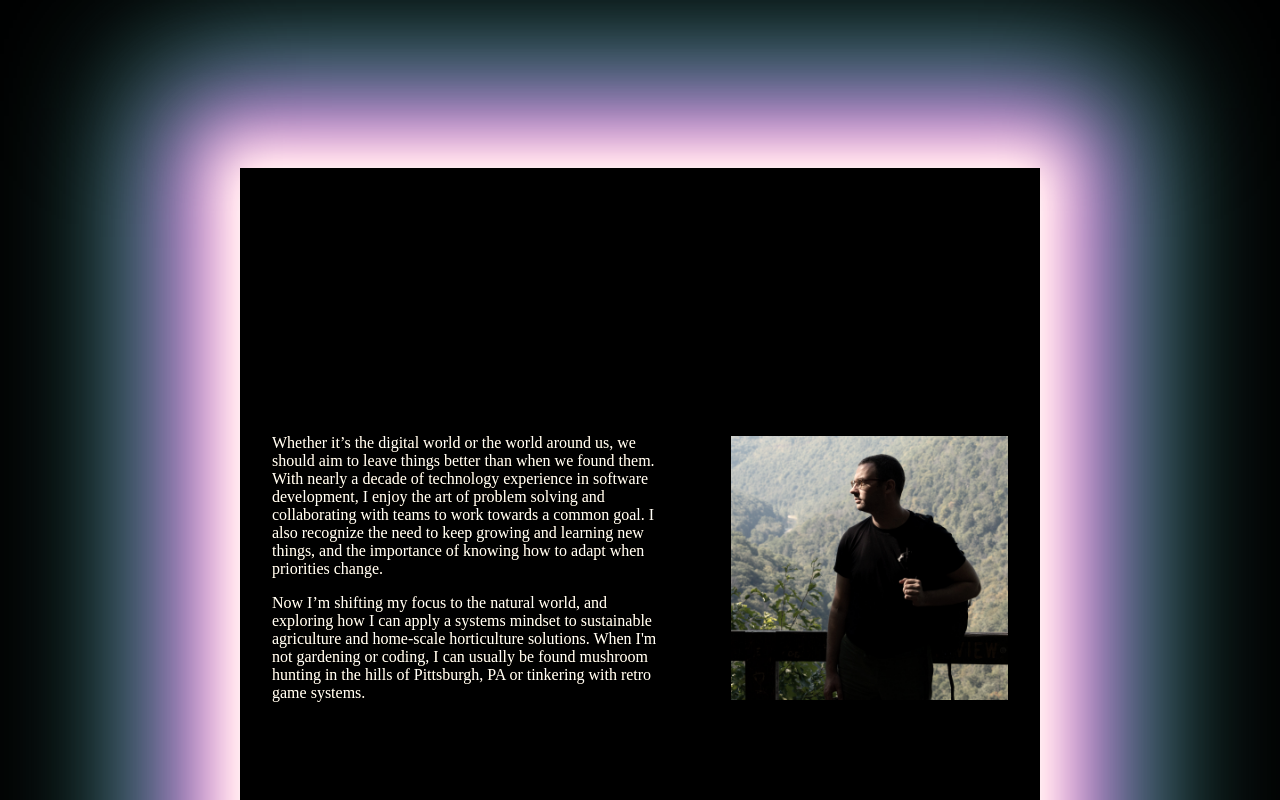
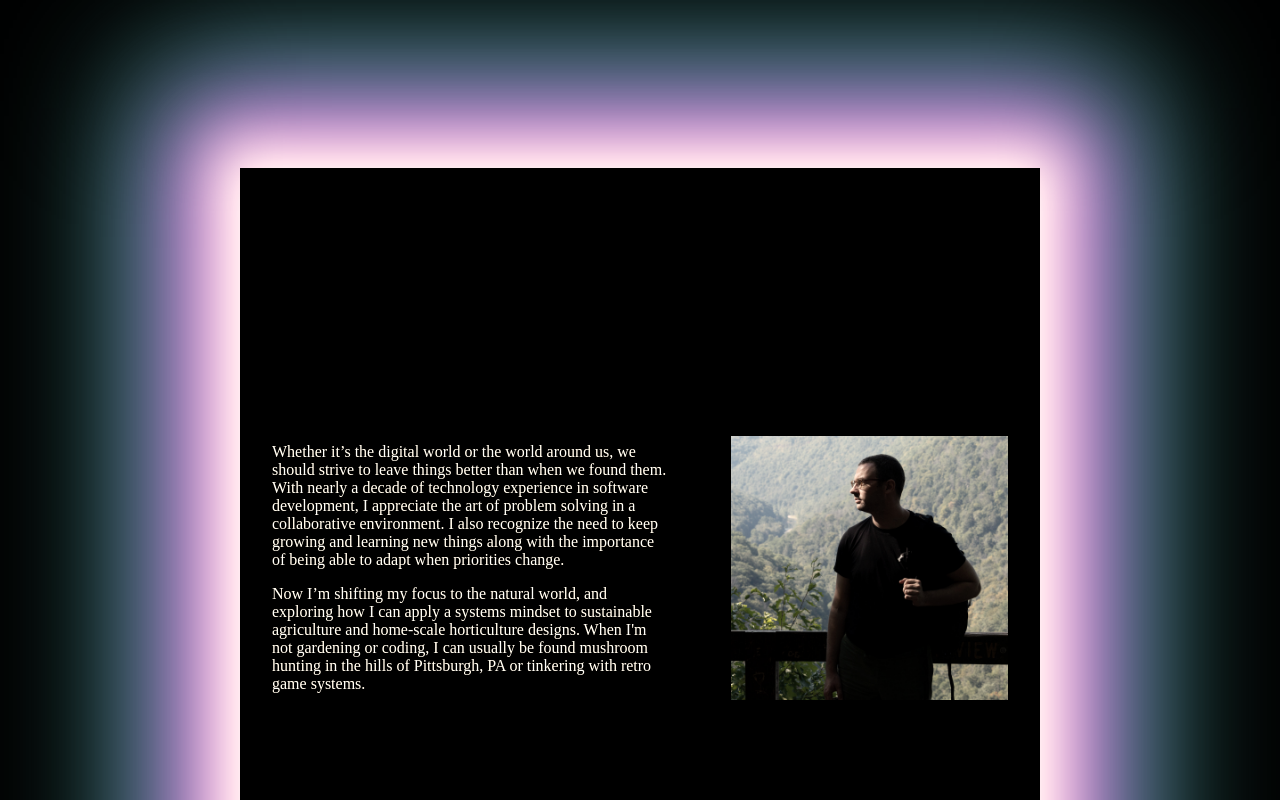
Before and after one commit to cobbettn/cobbettn.github.io, a React (Vite) app: page / in a window 1280 px wide. Both pictures are taken after a click on the element 340 px from the left and 268 px from the top of the page. Shown: the top 800 px of the page. Built offline with nearby package versions, Linux system fonts and the light colour scheme.

Commit message:
cleanup, reordering channels

```diff
--- a/package.json
+++ b/package.json
@@ -14,7 +14,6 @@
   "dependencies": {
     "@emotion/react": "^11.10.6",
     "@emotion/styled": "^11.10.6",
-    "@mui/material": "^5.12.1",
     "react": "^18.2.0",
     "react-dom": "^18.2.0"
   },
--- a/src/App.tsx
+++ b/src/App.tsx
@@ -1,13 +1,14 @@
 import { useState } from 'react'
 import AllChannels from './components/allChannels/AllChannels'
 import { channels } from './data'
-import Bio from './components/bio/Bio'
+import Bio from './components/views/bio/Bio'
 import { Channels } from './data'
 
 
 function App() {
   const [view, setView] = useState<Channels | null>(null);
 
+  // each view navigates back to the 4x4 grid when clicked
   const View = ({children}: any) => {
     return <div onClick={() => setView(null)}>{children}</div>
   }
--- a/src/components/allChannels/AllChannels.tsx
+++ b/src/components/allChannels/AllChannels.tsx
@@ -1,6 +1,6 @@
 import { IChannel } from "../../data";
 
-import Channel from "../channel/Channel";
+import Channel from "./channel/Channel";
 
 interface AllChannelsProps {
   channels: (IChannel | undefined)[],
--- a/src/components/bio/Bio.tsx
+++ b/src/components/views/bio/Bio.tsx
@@ -1,24 +1,22 @@
-import me from '../../assets/images/me.jpg'
+import me from '../../../assets/images/me.jpg'
 import React from 'react';
 
 const Bio = () => {
   return (
     <div className='container channel-container'>
-
       <div>
         <p>
           Whether it’s the digital world or the world around us, we
-          should aim to leave things better than when we found them. With
+          should strive to leave things better than when we found them. With
           nearly a decade of technology experience in software development, I
-          enjoy the art of problem solving and collaborating with teams to
-          work towards a common goal. I also recognize the need to keep growing
-          and learning new things, and the importance of knowing how to adapt
-          when priorities change.
+          appreciate the art of problem solving in a collaborative environment.
+          I also recognize the need to keep growing and learning new things
+          along with the importance of being able to adapt when priorities change.
         </p>
         <p>
           Now I’m shifting my focus to the natural world, and exploring how I
           can apply a systems mindset to sustainable agriculture and home-scale
-          horticulture solutions. When I'm not gardening or coding, I can
+          horticulture designs. When I'm not gardening or coding, I can
           usually be found mushroom hunting in the hills of Pittsburgh, PA or
           tinkering with retro game systems.
         </p>
--- a/src/data.ts
+++ b/src/data.ts
@@ -1,4 +1,4 @@
-import githubLogo from './assets/images/githubLogo.png'
+import githubLogo from './assets/images/github.png'
 import linkedinLogo from './assets/images/linkedin.png'
 import colorBars from './assets/images/colorBars.png'
 import resumeIcon from './assets/images/resumeIcon.png'
@@ -63,19 +63,19 @@ export const channels: (IChannel | undefined)[] = [
     image: colorBars,
   },
   {
-    name: 'code',
-    image: codeIcon,
-    link: 'https://github.com/cobbettn/cobbettn.github.io',
-    description: 'github repository for this website'
+    name: 'inaturalist',
+    description: 'inaturalist',
+    image: inat,
+    link: "https://www.inaturalist.org/people/skatepunk"
   },
   undefined,
 
   // row 4
   {
-    name: 'inaturalist',
-    description: 'inaturalist',
-    image: inat,
-    link: "https://www.inaturalist.org/people/skatepunk"
+    name: 'code',
+    image: codeIcon,
+    link: 'https://github.com/cobbettn/cobbettn.github.io',
+    description: 'github repository for this website'
   },
   undefined,
   undefined,
```
Also changed, not shown: src/components/allChannels/channel/Channel.tsx (renamed from src/components/channel/Channel.tsx, +4 -4 lines), src/assets/images/github.png (added), src/assets/images/githubLogo.png (deleted).
